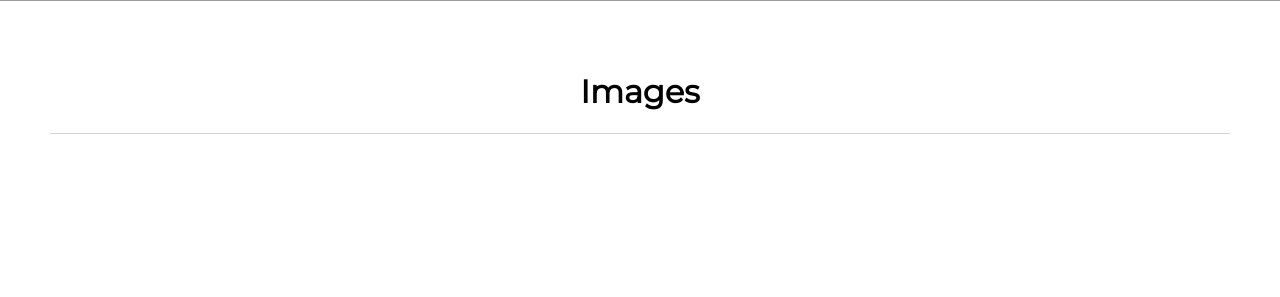
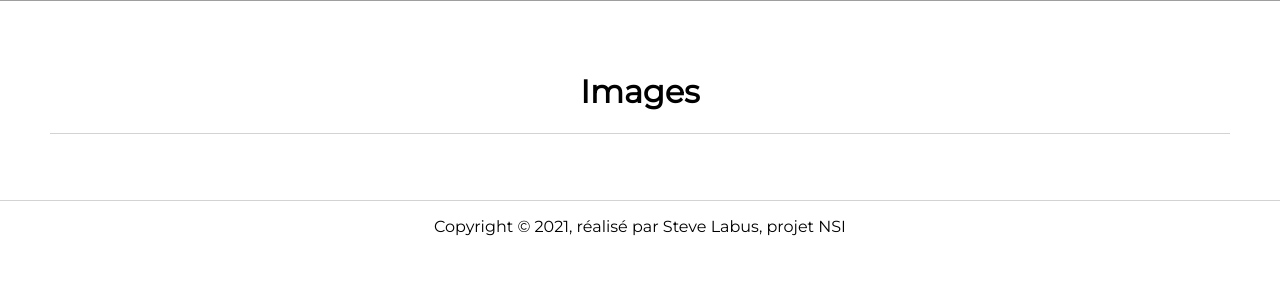
Before and after one commit to AngryKiller/Projet-NSI, a Flask app: page /images in a window 1280 px wide. Shown: the part 469-766 px from the top of the page. Run offline with Flask 2, Linux system fonts and the light colour scheme; data that the repository does not hold is empty; grey boxes are pictures that could not be loaded.

Commit message:
Added footer

```diff
--- a/static/css/style.css
+++ b/static/css/style.css
@@ -478,3 +478,9 @@ textarea:focus {
 .show {
     display: block;
 }
+
+#footer>p{
+    font-family: 'Montserrat', -apple-system, BlinkMacSystemFont, "Segoe UI", Roboto, "Helvetica Neue", Arial, "Noto Sans", sans-serif;
+    text-align: center;
+
+}
--- a/templates/pageTemplate.html
+++ b/templates/pageTemplate.html
@@ -58,7 +58,9 @@
     {% endblock %}
 </div>
 <div id="footer">
+    <hr>
     {% block footer %}
+        <p>Copyright © 2021, réalisé par Steve Labus, projet NSI</p>
     {% endblock %}
 </div>
 </body>
```
